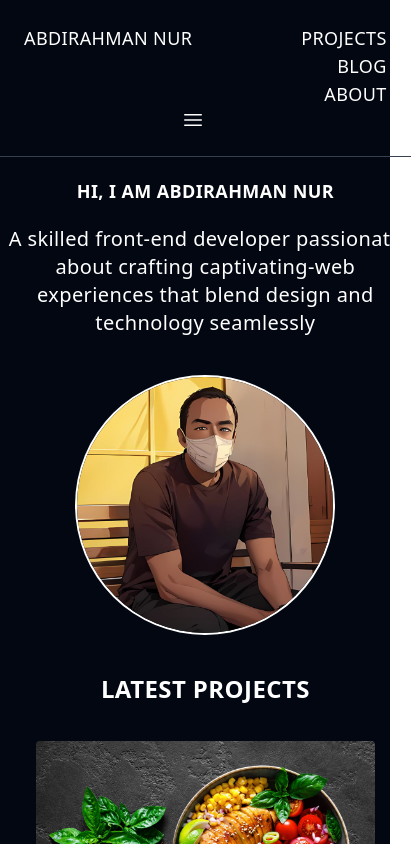
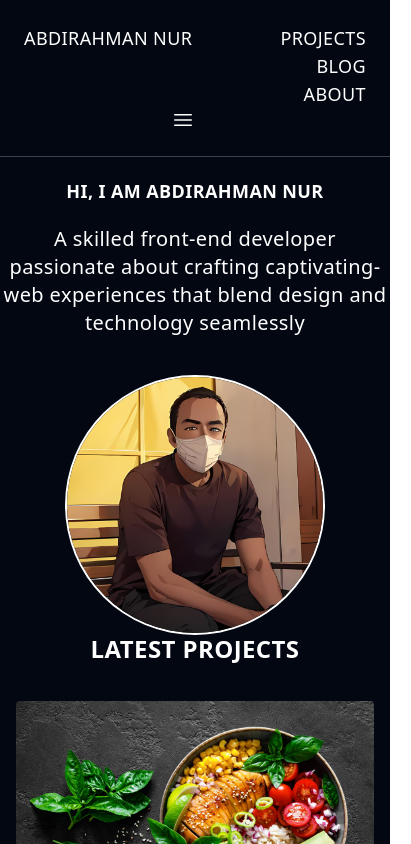
Before and after one commit to myabdi4/nurabdirahman, a React (Vite) app: page / in a window 390 px wide. Both pictures are taken after a click on the element 296 px from the left and 38 px from the top of the page. Shown: the top 844 px of the page, 411 px wide, since content can reach past the window. Built offline with nearby package versions, Linux system fonts and the light colour scheme; a web font is replaced by a local one.

Commit message:
burger-menu isolated

```diff
--- a/src/components/Header.jsx
+++ b/src/components/Header.jsx
@@ -4,43 +4,48 @@
     menu.classList.toggle("hidden");
   };
 
+  // BURGER-MENU ICON
+  const burgerMenu = (
+    <svg
+      xmlns="http://www.w3.org/2000/svg"
+      fill="none"
+      viewBox="0 0 24 24"
+      strokeWidth={1.5}
+      stroke="currentColor"
+      className="w-6 h-6"
+    >
+      <path
+        strokeLinecap="round"
+        strokeLinejoin="round"
+        d="M3.75 6.75h16.5M3.75 12h16.5m-16.5 5.25h16.5"
+      />
+    </svg>
+  );
+
   return (
     <>
       <nav className="navbar-background">
-        <div className="navbar-container border-b border-gray-700">
-          <div className="container p-6 mx-auto text-white">
-            <div className="sm:grid sm:grid-cols-3 grid grid-cols-2 sm:justify-center sm:space-x-4 text-lg">
-              <p className="hover:text-green-400 hover:cursor-pointer">
+        <div className="navbar-container">
+          <div className="container">
+            <div className="menu-content">
+              <p className="hover-nav">
                 <a href="/">ABDIRAHMAN NUR</a>
               </p>
 
-              <ul className="url-links hidden text-right">
-                <li className="hover:text-green-400 ">
+              <ul className="url-links hidden">
+                <li className="hover-nav ">
                   <a href="/">PROJECTS</a>
                 </li>
-                <li className="hover:text-green-400">
+                <li className="hover-nav">
                   <a href="/">BLOG</a>
                 </li>
-                <li className="hover:text-green-400">
+                <li className="hover-nav">
                   <a href="/">ABOUT</a>
                 </li>
               </ul>
 
               <p className={"menu-burger"} onClick={toggleMenu}>
-                <svg
-                  xmlns="http://www.w3.org/2000/svg"
-                  fill="none"
-                  viewBox="0 0 24 24"
-                  strokeWidth={1.5}
-                  stroke="currentColor"
-                  className="w-6 h-6"
-                >
-                  <path
-                    strokeLinecap="round"
-                    strokeLinejoin="round"
-                    d="M3.75 6.75h16.5M3.75 12h16.5m-16.5 5.25h16.5"
-                  />
-                </svg>
+                {burgerMenu}
               </p>
             </div>
           </div>
--- a/src/index.css
+++ b/src/index.css
@@ -4,18 +4,28 @@
 @tailwind components;
 @tailwind utilities;
 
+.navbar-container {
+  @apply border-b border-gray-700;
+}
+
 .page {
   @apply tracking-wide grid content-start bg-gray-950;
 }
-
+.container {
+  @apply p-6 mx-auto text-white;
+}
 .url-links {
-  @apply sm:flex sm:col-span-2 sm:justify-end gap-4;
+  @apply sm:flex sm:col-span-2 sm:justify-end gap-4 text-right;
 }
 
-.mainContent {
-  @apply flex p-5 mt-5;
+.menu-content {
+  @apply sm:grid sm:grid-cols-3 grid grid-cols-2 sm:justify-center sm:space-x-4 text-lg;
 }
 
 .menu-burger {
   @apply sm:hidden flex justify-end hover:opacity-60 hover:cursor-pointer;
 }
+
+.hover-nav {
+  @apply hover:text-green-400 hover:cursor-pointer;
+}
```
